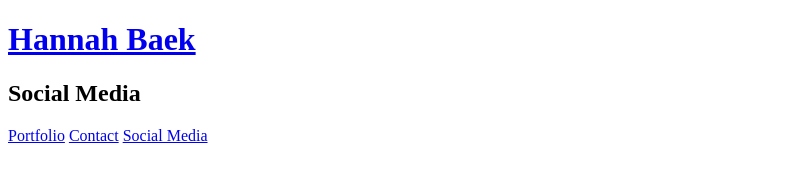
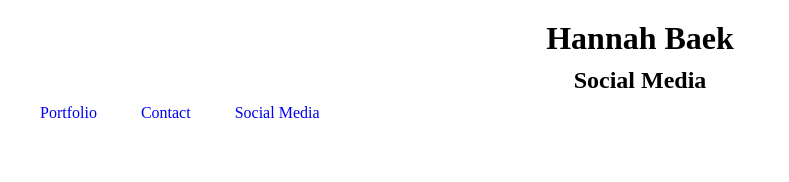
Before and after one commit to hannahbaekk/final-project, a plain HTML site: page docs/social media/index.html in a window 1280 px wide. Shown: the whole page, without its empty margins (0-789 px from the left). Drawn offline with Linux system fonts and the light colour scheme.

Commit message:
link css to other pages

```diff
--- a/docs/social media/index.html
+++ b/docs/social media/index.html
@@ -3,16 +3,22 @@
 <head>
     <meta charset="UTF-8">
     <meta name="viewport" content="width=device-width, initial-scale=1.0">
-    <meta http-equiv="X-UA-Compatible" content="ie=edge">
+    <link rel="stylesheet" href="../css/style.css">
     <title>Social Media</title>
 </head>
 <body>
-    <a href=".."><h1>Hannah Baek</h1></a>
+    <header>
+        <h1 class="site-title">
+            <a href=".." class="site-title">Hannah Baek</a>
+        </h1>
 
-    <h2>Social Media</h2>
+        <h2 class="page-title">Social Media</h2>
 
-    <a href="../Portfolio">Portfolio</a>
-    <a href="../Contact">Contact</a>
-    <a href=".">Social Media</a>
+        <nav class="main-menu">
+            <a class="menu-item" href="../Portfolio">Portfolio</a>
+            <a class="menu-item" href="../Contact">Contact</a>
+            <a class="menu-item" href=".">Social Media</a>
+        </nav>
+    </header>
 </body>
 </html>
```
Also changed, not shown: docs/contact/index.html (+12 -6 lines), docs/index.html (+3 -4 lines), docs/portfolio/index.html (+13 -7 lines).
